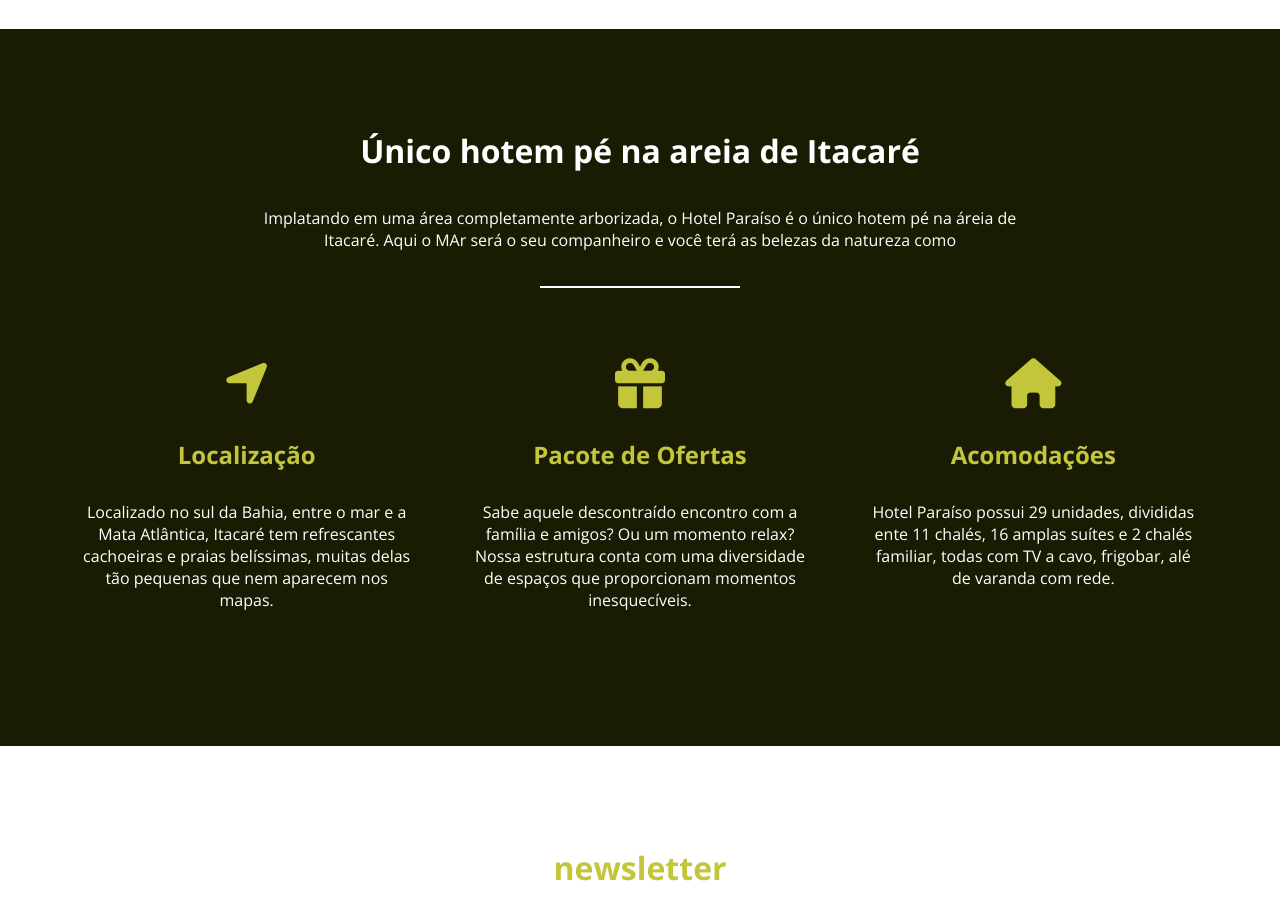
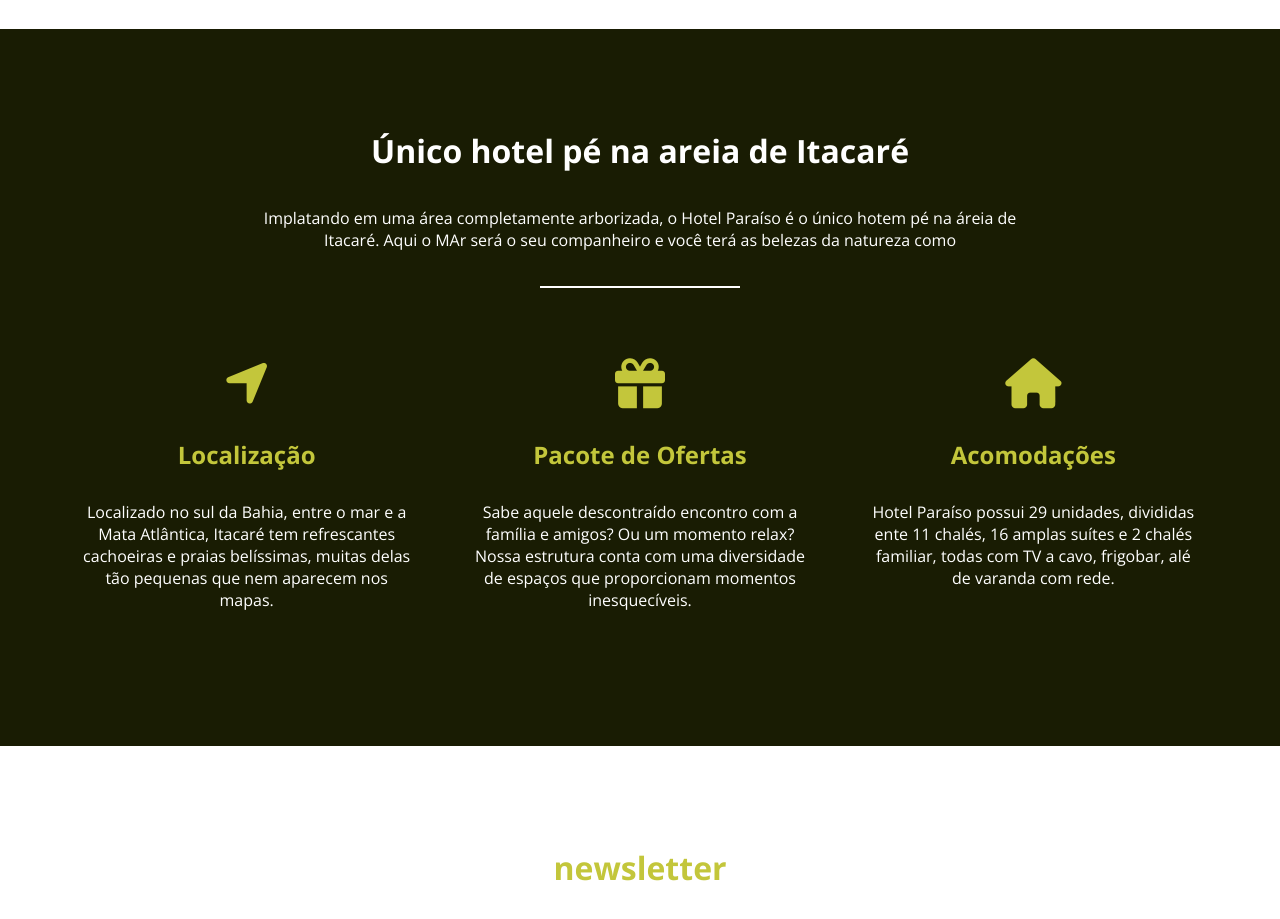
Before and after one commit to NicolauAlfredo/flexbox-project, a plain HTML site: page index.html in a window 1280 px wide. Shown: the part 1900-2819 px from the top of the page. Drawn offline with nearby package versions, Linux system fonts and the light colour scheme.

Commit message:
Erro ao digitar hotel

```diff
--- a/index.html
+++ b/index.html
@@ -44,7 +44,7 @@
     </section>
 
     <section class="caracteristicas">
-        <h3>Único hotem pé na areia de Itacaré</h3>
+        <h3>Único hotel pé na areia de Itacaré</h3>
         <p>Implatando em uma área completamente arborizada, o Hotel Paraíso é o único hotem pé na áreia de Itacaré. Aqui o MAr será o seu companheiro e você terá as belezas da natureza como </p>
         <hr>
         <ul class="grid">
```
